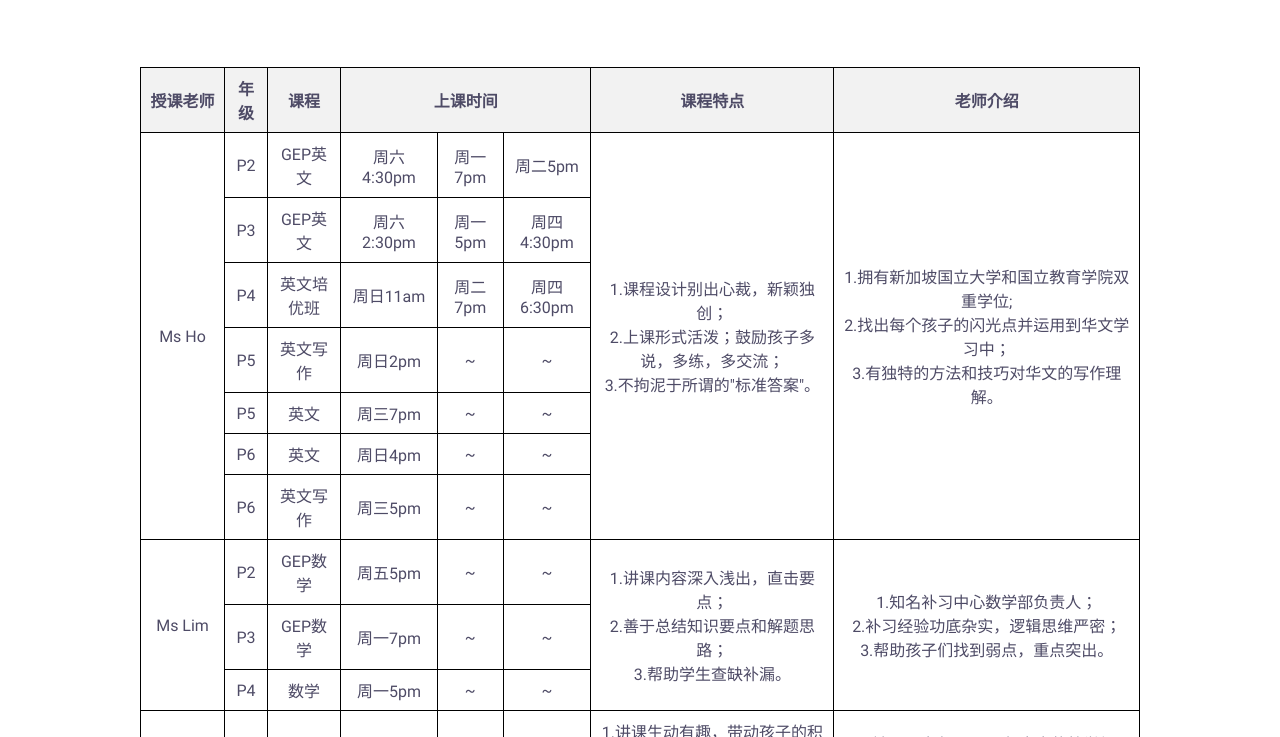
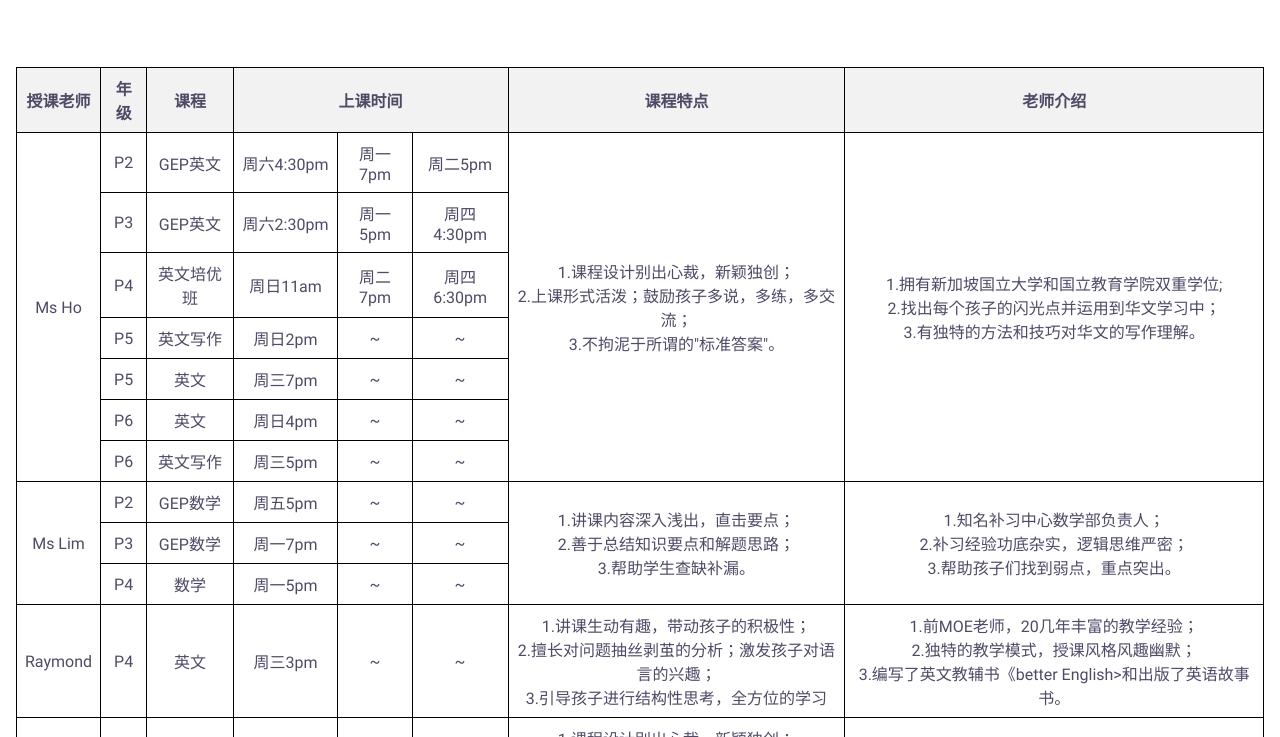
Before and after one commit to xk1234/jefflearningcenter, an Eleventy site: page src/pages/about.html in a window 1280 px wide. Shown: the part 1263-2000 px from the top of the page. Built offline with nearby package versions, Linux system fonts and the light colour scheme; Eleventy itself is replaced by a stand-in of ours; files that its build step writes are made by us from their sources; files whose address does not match are found by name.

Commit message:
table width

```diff
--- a/src/css/root.css
+++ b/src/css/root.css
@@ -829,7 +829,7 @@ img {
 
 table.schedule {
     border-collapse: collapse;
-    width: 1000px;
+    max-width: 1800px;
     margin: 0 auto;
     margin-top: 70px;
 }
```
